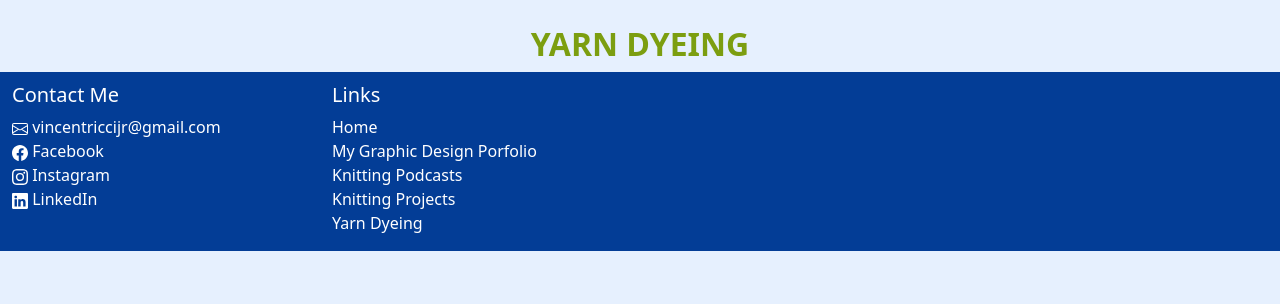
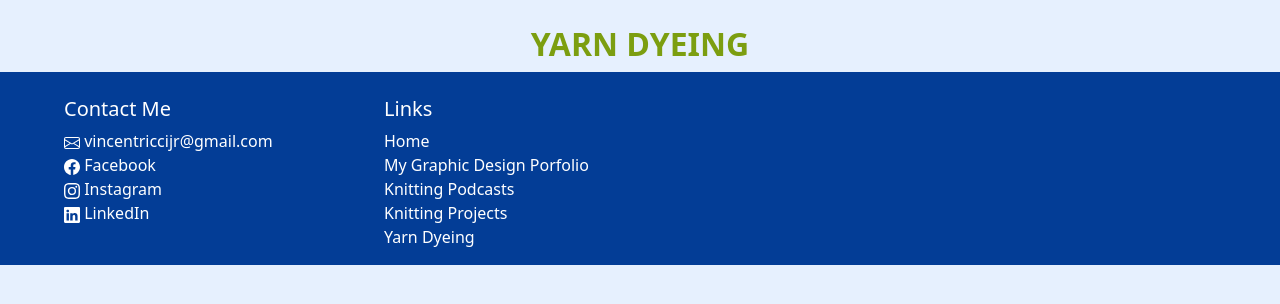
Before and after one commit to vricci518/vince_ricci, a PHP site: page /dyeing.php in a window 1280 px wide. Shown: the part 149-453 px from the top of the page. Run offline with PHP 8.4, Linux system fonts and the light colour scheme.

Commit message:
update homepage and footer

```diff
--- a/new_aboutme/about_me2/css/aboutme2.css
+++ b/new_aboutme/about_me2/css/aboutme2.css
@@ -21,8 +21,12 @@ header h1 {
 	color: #FFFFFF;
 }
 
-footer h5 {
-	padding-top: 4%;
+.contact {
+	padding: 2% 0% 0% 5%;
+}
+
+.link {
+	padding: 2% 0% 0% 5%;
 }
 
 footer a {
@@ -31,8 +35,7 @@ footer a {
 }
 
 footer a:hover {
-	color: #FFFFFF;
-	font-weight: bolder;
+	color: #666666;
 }
 /* Navigation Bar */
 
--- a/new_aboutme/about_me2/footer.php
+++ b/new_aboutme/about_me2/footer.php
@@ -1,10 +1,10 @@
 <footer class="container-fluid" id="footer">
 	<div class="row">
-		<div class="col-3">
+		<div class="col-sm-12 col-md-3 contact">
 			<h5>Contact Me</h5>
 			<p><svg xmlns="http://www.w3.org/2000/svg" width="16" height="16" fill="currentColor" class="bi bi-envelope" viewBox="0 0 16 16">
 					<path d="M0 4a2 2 0 0 1 2-2h12a2 2 0 0 1 2 2v8a2 2 0 0 1-2 2H2a2 2 0 0 1-2-2V4zm2-1a1 1 0 0 0-1 1v.217l7 4.2 7-4.2V4a1 1 0 0 0-1-1H2zm13 2.383l-4.758 2.855L15 11.114v-5.73zm-.034 6.878L9.271 8.82 8 9.583 6.728 8.82l-5.694 3.44A1 1 0 0 0 2 13h12a1 1 0 0 0 .966-.739zM1 11.114l4.758-2.876L1 5.383v5.73z" />
-				</svg> vincentriccijr@gmail.com<br />
+				</svg> <a href="mailto:vincentriccijr@gmail.com"> vincentriccijr@gmail.com</a><br />
 				<svg xmlns="http://www.w3.org/2000/svg" width="16" height="16" fill="currentColor" class="bi bi-facebook" viewBox="0 0 16 16">
 					<path d="M16 8.049c0-4.446-3.582-8.05-8-8.05C3.58 0-.002 3.603-.002 8.05c0 4.017 2.926 7.347 6.75 7.951v-5.625h-2.03V8.05H6.75V6.275c0-2.017 1.195-3.131 3.022-3.131.876 0 1.791.157 1.791.157v1.98h-1.009c-.993 0-1.303.621-1.303 1.258v1.51h2.218l-.354 2.326H9.25V16c3.824-.604 6.75-3.934 6.75-7.951z" />
 				</svg> <a href="https://www.facebook.com/vincent.ricci.jr" target="blank"> Facebook</a><br />
@@ -16,7 +16,7 @@
 				</svg><a href="https://www.linkedin.com/in/vincentriccijr/" target="blank"> LinkedIn</a><br />
 			</p>
 		</div>
-		<div class="col-3">
+		<div class="col-sm-12 col-md-3 link">
 			<h5>Links</h5>
 			<p>
 				<a href="home.php">Home</a><br />
```
